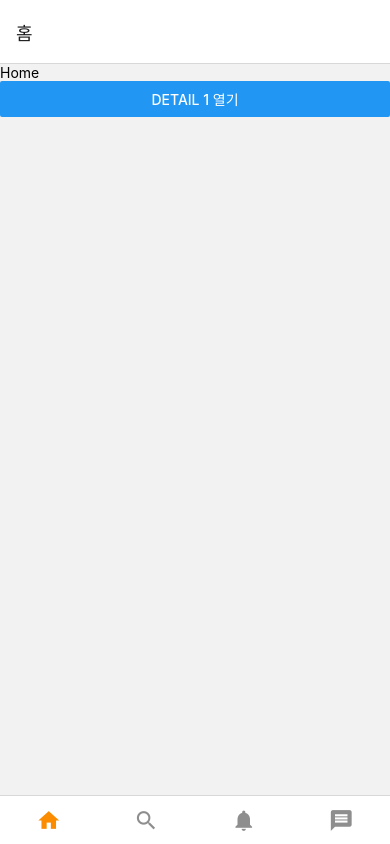
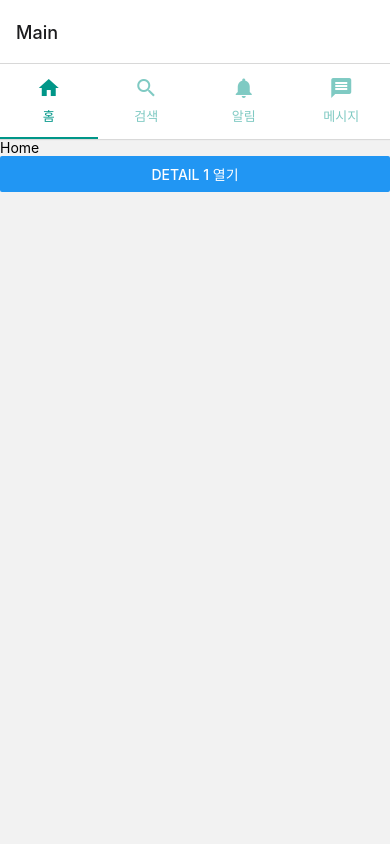
Before and after one commit to lhayeon1234/LearnReactNavigation, a React Native app: screen /Main in a window 390 px wide. Built offline with nearby package versions, Linux system fonts and the light colour scheme.

Commit message:
feat Meterial Top Tabs

```diff
--- a/App.js
+++ b/App.js
@@ -10,11 +10,7 @@ function App() {
   return (
     <NavigationContainer>
       <Stack.Navigator>
-        <Stack.Screen
-          name="Main"
-          component={MainScreen}
-          options={{headerShown: false}}
-        />
+        <Stack.Screen name="Main" component={MainScreen} />
         <Stack.Screen name="Detail" component={DetailScreen} />
       </Stack.Navigator>
     </NavigationContainer>
--- a/package.json
+++ b/package.json
@@ -12,14 +12,17 @@
   "dependencies": {
     "@react-navigation/bottom-tabs": "^6.2.0",
     "@react-navigation/drawer": "^6.3.1",
+    "@react-navigation/material-top-tabs": "^6.1.1",
     "@react-navigation/native": "^6.0.8",
     "@react-navigation/native-stack": "^6.5.0",
     "react": "17.0.2",
     "react-native": "0.67.2",
     "react-native-gesture-handler": "^2.2.0",
+    "react-native-pager-view": "^5.4.11",
     "react-native-reanimated": "^2.2.4",
     "react-native-safe-area-context": "^3.4.1",
     "react-native-screens": "^3.12.0",
+    "react-native-tab-view": "^3.1.1",
     "react-native-vector-icons": "^9.1.0"
   },
   "devDependencies": {
--- a/screens/MainScreen.js
+++ b/screens/MainScreen.js
@@ -1,9 +1,9 @@
 import React from 'react';
 import {View, Button, Text} from 'react-native';
-import {createBottomTabNavigator} from '@react-navigation/bottom-tabs';
+import {createMaterialTopTabNavigator} from '@react-navigation/material-top-tabs';
 import Icon from 'react-native-vector-icons/MaterialIcons';
 
-const Tab = createBottomTabNavigator();
+const Tab = createMaterialTopTabNavigator();
 
 function HomeScreen({navigation}) {
   return (
@@ -35,27 +35,27 @@ function MainScreen() {
   return (
     <Tab.Navigator
       initialRouteName="Home"
-      tabBarOptions={{
-        activeTintColor: '#fb8c00',
-        showLabel: false,
+      screenOptions={{
+        tabBarIndicatorStyle: {
+          backgroundColor: '#009688',
+        },
+        tabBarActiveTintColor: '#009688',
       }}>
       <Tab.Screen
         name="Home"
         component={HomeScreen}
         options={{
-          title: '홈',
-          tabBarIcon: ({color, size}) => (
-            <Icon name="home" color={color} size={size} />
-          ),
+          tabBarLabel: '홈',
+          tabBarIcon: ({color}) => <Icon name="home" color={color} size={24} />,
         }}
       />
       <Tab.Screen
         name="Search"
         component={SearchScreen}
         options={{
-          title: '검색',
-          tabBarIcon: ({color, size}) => (
-            <Icon name="search" color={color} size={size} />
+          tabBarLabel: '검색',
+          tabBarIcon: ({color}) => (
+            <Icon name="search" color={color} size={24} />
           ),
         }}
       />
@@ -63,9 +63,9 @@ function MainScreen() {
         name="Notification"
         component={NotificationScreen}
         options={{
-          title: '알림',
-          tabBarIcon: ({color, size}) => (
-            <Icon name="notifications" color={color} size={size} />
+          tabBarLabel: '알림',
+          tabBarIcon: ({color}) => (
+            <Icon name="notifications" color={color} size={24} />
           ),
         }}
       />
@@ -73,9 +73,9 @@ function MainScreen() {
         name="Message"
         component={MessageScreen}
         options={{
-          title: '메시지',
-          tabBarIcon: ({color, size}) => (
-            <Icon name="message" color={color} size={size} />
+          tabBarLabel: '메시지',
+          tabBarIcon: ({color}) => (
+            <Icon name="message" color={color} size={24} />
           ),
         }}
       />
```
Also changed, not shown: 2 other files (tests, documents, lock files or other folders).
